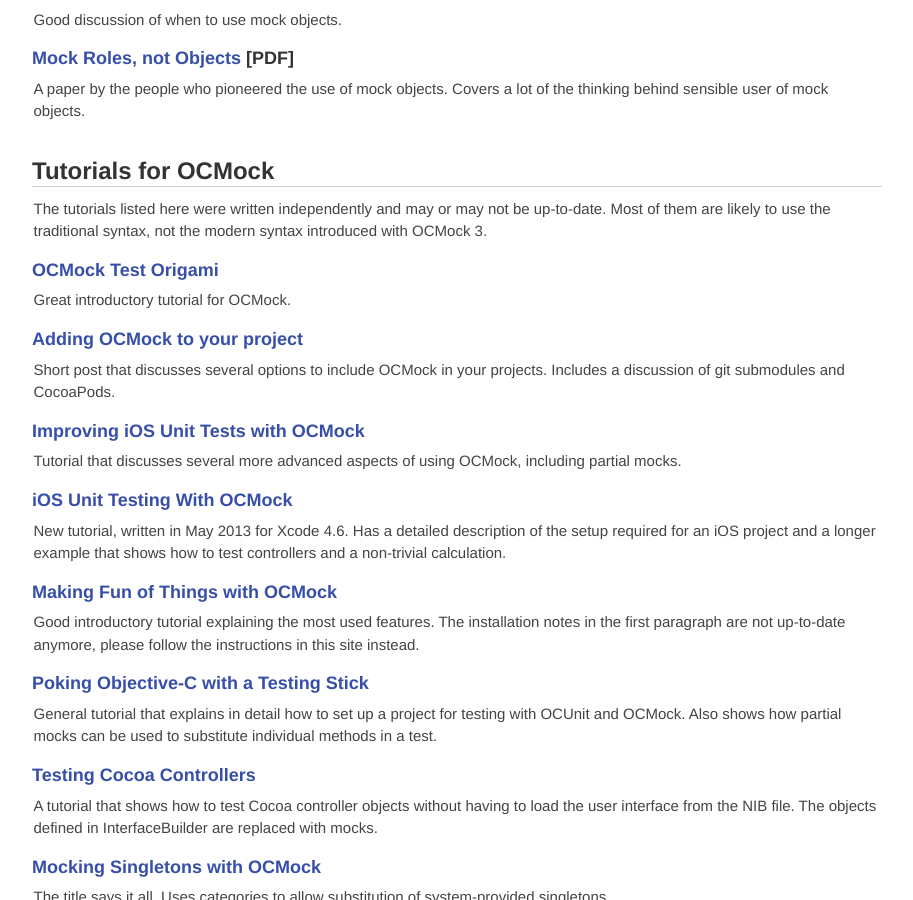
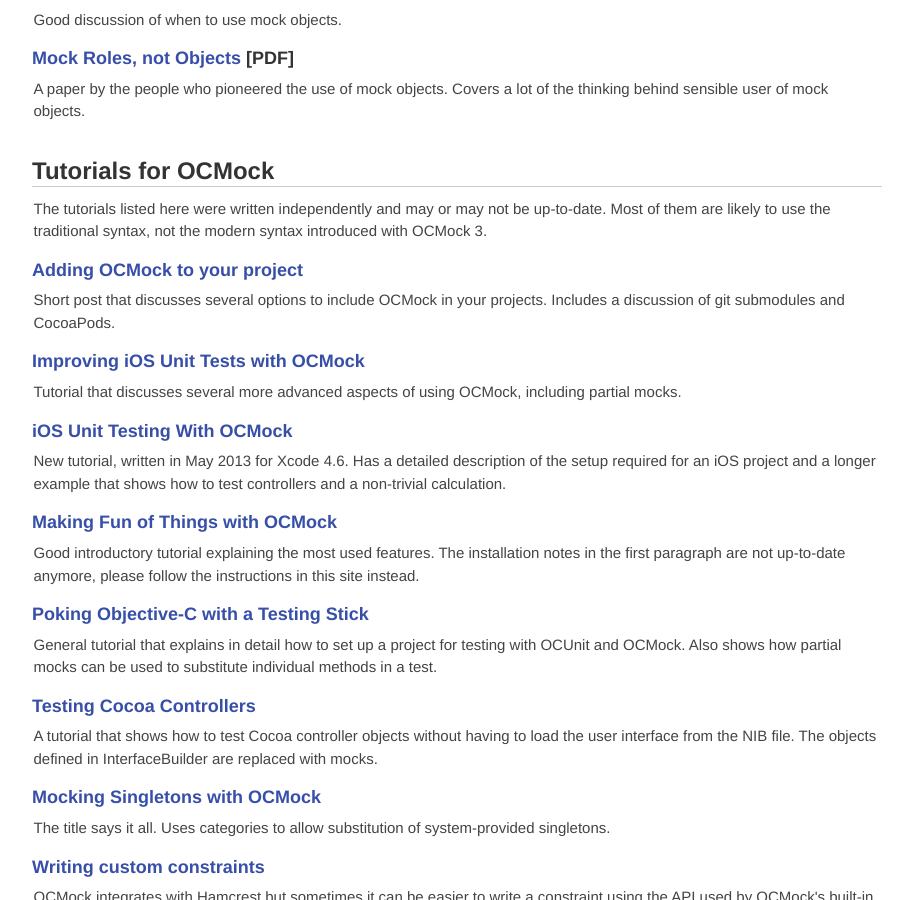
Before and after one commit to erikdoe/ocmock, a Jekyll site: the page built from support.html, in a window 1280 px wide and 900 px high, scrolled down 614 px. Shown: the whole window, without its empty margins (183-1096 px from the left). Built offline with Jekyll 4.4.1, drawn with Linux system fonts in a browser that asks for light colours; comment, search, counter and statistics services are not loaded.

Commit message:
Removed tutorial that is no longer available (see #504).

```diff
--- a/support.html
+++ b/support.html
@@ -38,9 +38,6 @@ nosidebar: true
 
 <p>The tutorials listed here were written independently and may or may not be up-to-date. Most of them are likely to use the traditional syntax, not the modern syntax introduced with OCMock 3.
 
-<h3><a href="http://hackazach.net/code/2014/03/03/effective-testing-with-ocmock">OCMock Test Origami</a></h3>
-<p>Great introductory tutorial for OCMock.
-
 <h3><a href="http://nickhart.com/ocmock-update/">Adding OCMock to your project</a></h3>
 <p>Short post that discusses several options to include OCMock in your projects. Includes a discussion of git submodules and CocoaPods.
 
```
